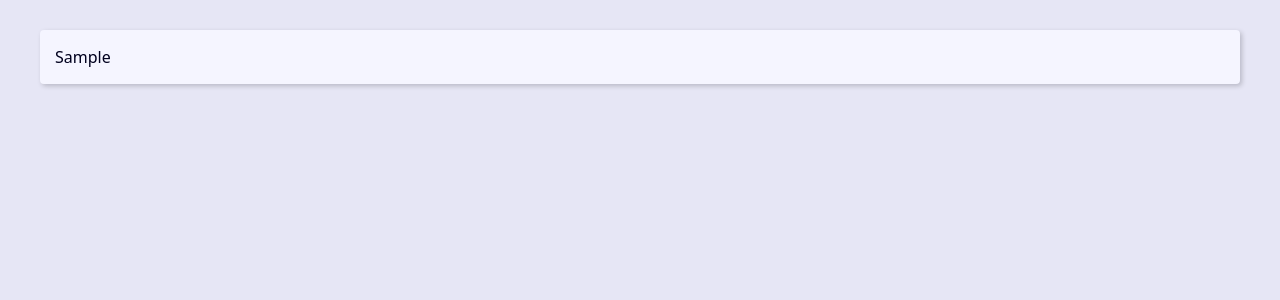
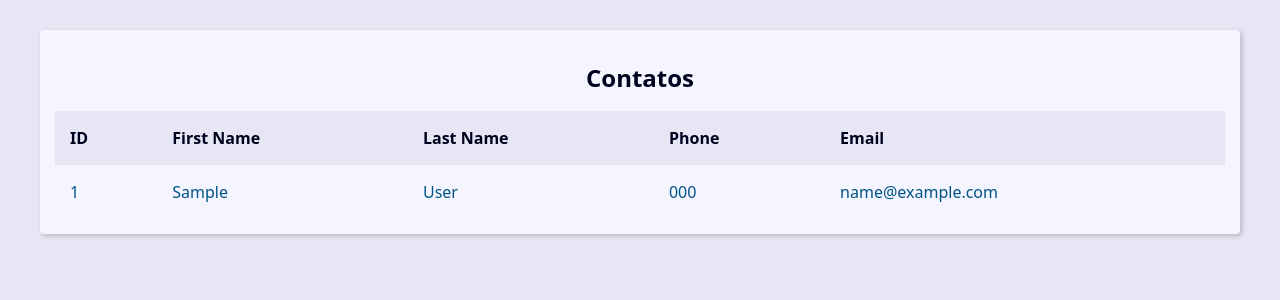
Before and after one commit to Diegojacober/agenda-django, a Django app: page / in a window 1280 px wide. Shown: the top 300 px of the page. Run offline with Django 4.2, Linux system fonts and the light colour scheme; tables that the repository leaves empty hold one stand-in row (values such as "Sample post").

Commit message:
Criando tabela de contatos

```diff
--- a/contact/templates/contact/index.html
+++ b/contact/templates/contact/index.html
@@ -1,7 +1,55 @@
 {% extends 'base.html' %}
 
 {% block content %}
-    {% for contact in contacts %}
-     {{ contact.first_name }} <br/>
-    {% endfor %}
-{% endblock content %}
+  <div class="responsive-table">
+    <table class="contacts-table">
+      <caption class="table-caption">Contatos</caption>
+
+      <thead>
+        <tr class="table-row table-row-header">
+          <th class="table-header">ID</th>
+          <th class="table-header">First Name</th>
+          <th class="table-header">Last Name</th>
+          <th class="table-header">Phone</th>
+          <th class="table-header">Email</th>
+        </tr>
+      </thead>
+
+      <tbody>
+        {% for contact in contacts %}
+            <tr class="table-row">
+                <td class="table-cel">
+                    <a href="#" class="table-link" >
+                        {{ contact.id }}
+                    </a>
+                </td>
+
+                <td class="table-cel">
+                    <a href="#" class="table-link" >
+                        {{ contact.first_name }}
+                    </a>
+                </td>
+
+                <td class="table-cel">
+                    <a href="#" class="table-link" >
+                        {{ contact.last_name }}
+                    </a>
+                </td>
+
+                <td class="table-cel">
+                    <a href="#" class="table-link" >
+                        {{ contact.phone }}
+                    </a>
+                </td>
+
+                <td class="table-cel">
+                    <a href="#" class="table-link" >
+                        {{ contact.email }}
+                    </a>
+                </td>
+            </tr>
+        {% endfor %}
+      </tbody>
+    </table>
+  </div>
+{% endblock %}
```
